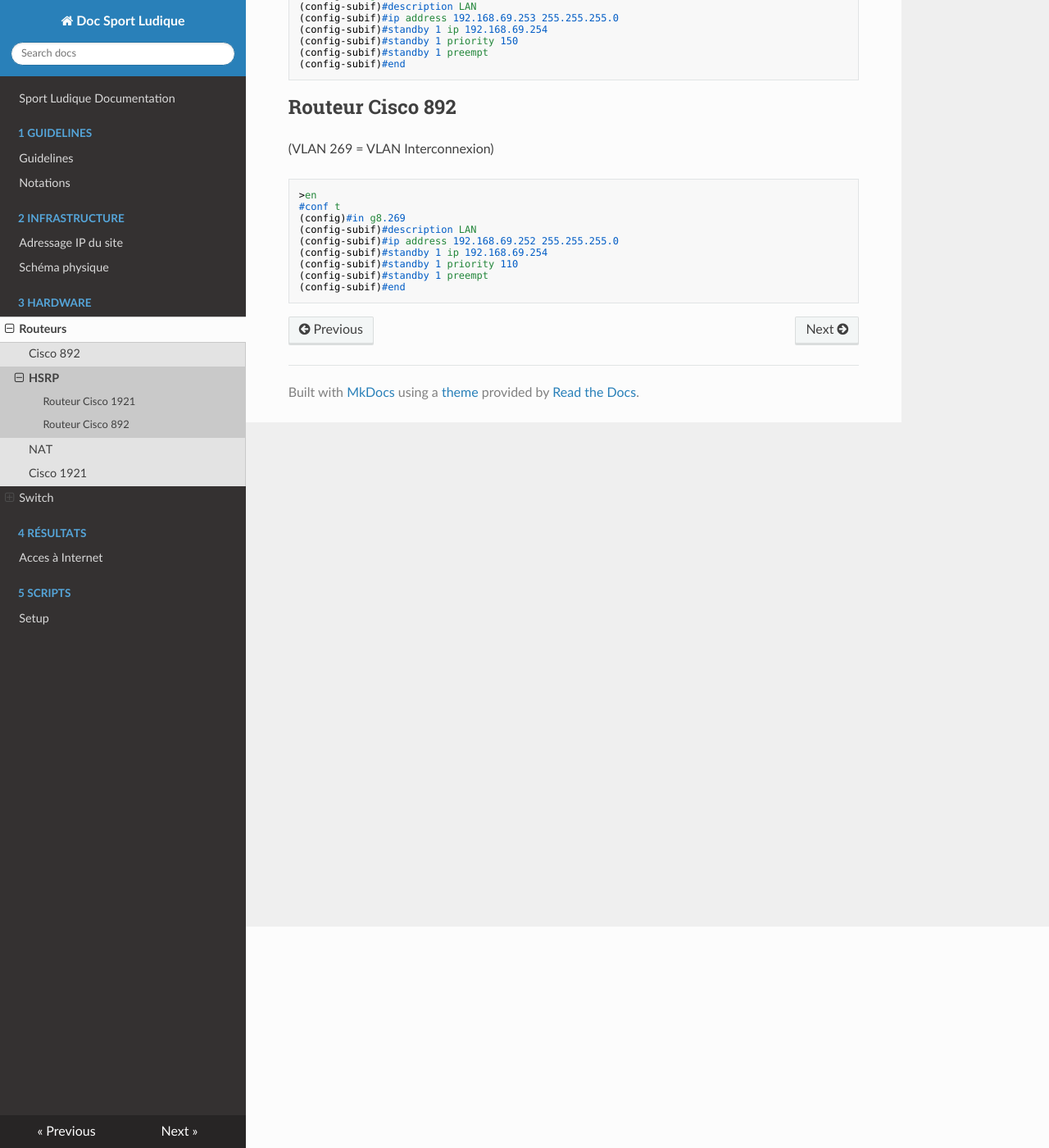
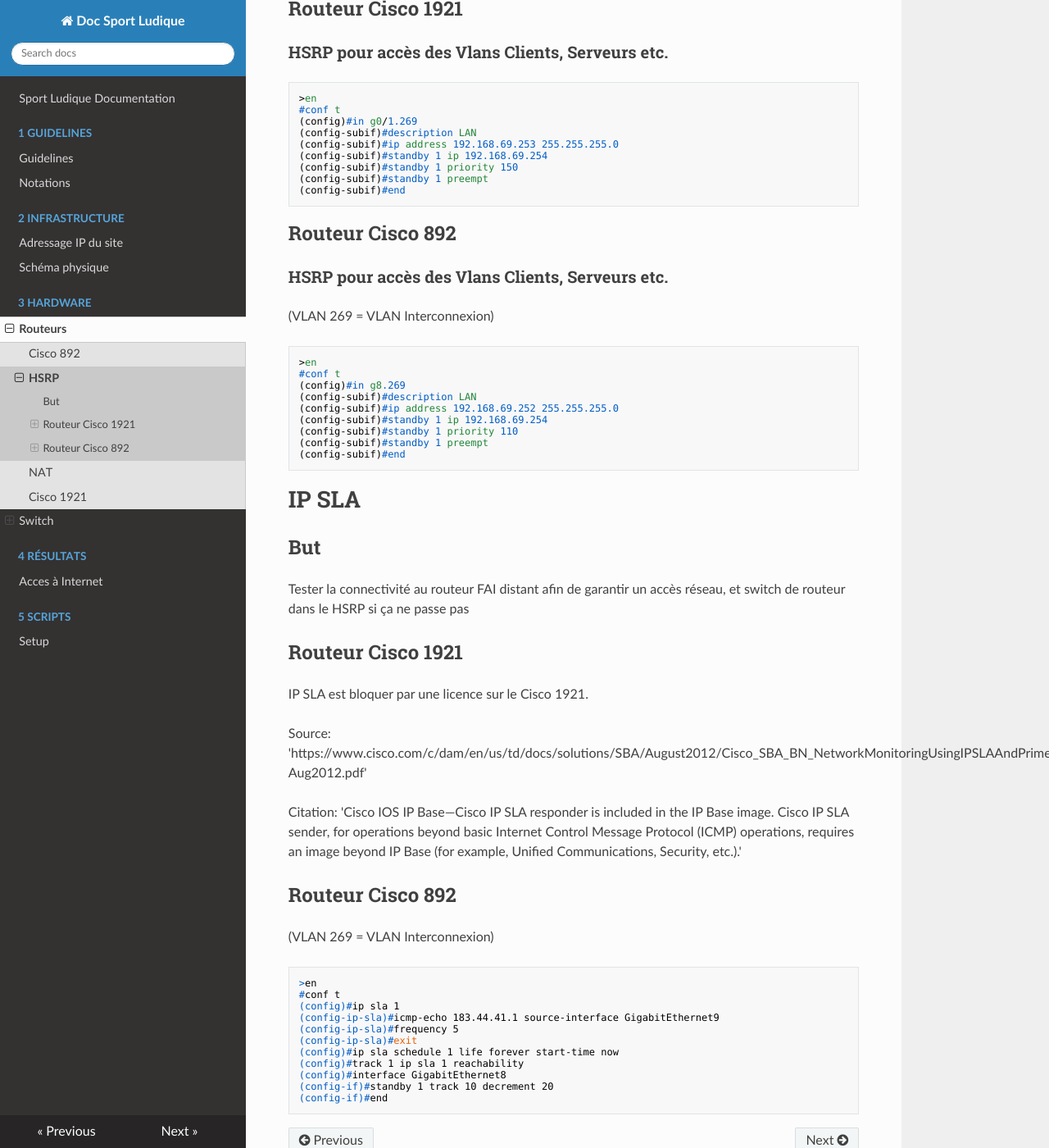
Before and after one commit to DSISportLudique/SportLudique2Doc, an MkDocs documentation site: the page built from docs/3 - Hardware/Routeurs/HSRP.md, in a window 1280 px wide and 1400 px high, scrolled down 270 px. Shown: the whole window at 82% size. Built offline with MkDocs 1.6.1, drawn with Linux system fonts in a browser that asks for light colours; nearby versions of some CDN libraries; some of the changed text lies outside the part shown.

Commit message:
HSRP et SLA fait

````diff
--- a/docs/3 - Hardware/Routeurs/HSRP.md
+++ b/docs/3 - Hardware/Routeurs/HSRP.md
@@ -1,7 +1,12 @@
 # HSRP
+
+## But
+Gestion du *Fail-over*, empêche le SPOF de la passerelle unique (Single Point Of Failure)
+
 
 ## Routeur Cisco 1921
 
+### HSRP pour accès des Vlans Clients, Serveurs etc.
 ```
 >en
 #conf t
@@ -16,6 +21,7 @@
 
 ## Routeur Cisco 892
 
+### HSRP pour accès des Vlans Clients, Serveurs etc.
 (VLAN 269 = VLAN Interconnexion)
 
 ```
@@ -29,3 +35,35 @@
 (config-subif)#standby 1 preempt
 (config-subif)#end
 ```
+
+# IP SLA
+
+## But
+Tester la connectivité au routeur FAI distant afin de garantir un accès réseau, et switch de routeur dans le HSRP si ça ne passe pas
+
+## Routeur Cisco 1921
+
+IP SLA est bloquer par une licence sur le Cisco 1921.
+
+Source: 'https://www.cisco.com/c/dam/en/us/td/docs/solutions/SBA/August2012/Cisco_SBA_BN_NetworkMonitoringUsingIPSLAAndPrimeLMSDeploymentGuide-Aug2012.pdf'
+
+Citation: 'Cisco IOS IP Base—Cisco IP SLA responder is included in the IP Base image. Cisco IP SLA sender, for operations beyond basic Internet Control Message Protocol (ICMP) operations, requires an image beyond IP Base (for example, Unified Communications, Security, etc.).'
+
+
+## Routeur Cisco 892
+
+(VLAN 269 = VLAN Interconnexion)
+
+```
+>en
+#conf t
+(config)#ip sla 1
+(config-ip-sla)#icmp-echo 183.44.41.1 source-interface GigabitEthernet9
+(config-ip-sla)#frequency 5
+(config-ip-sla)#exit
+(config)#ip sla schedule 1 life forever start-time now
+(config)#track 1 ip sla 1 reachability
+(config)#interface GigabitEthernet8
+(config-if)#standby 1 track 10 decrement 20
+(config-if)#end
+```
````
